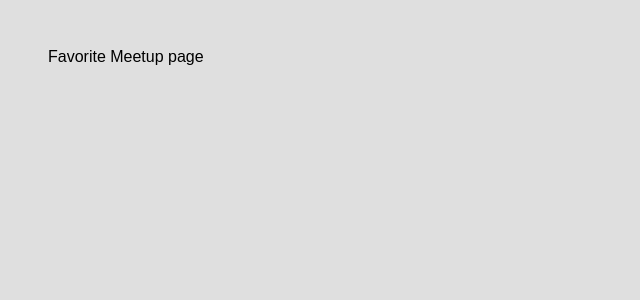
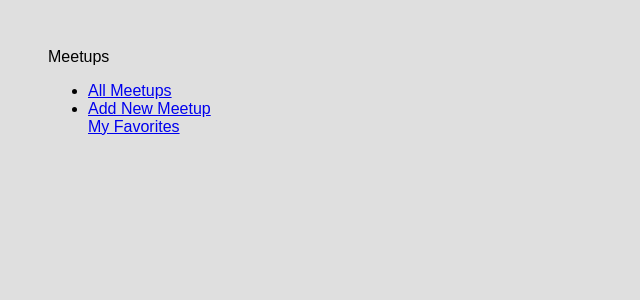
Before and after one commit to Martinkkyalo10/Meet-Ups-Pure-React-Project, a React (Create React App) app: page /favorites in a window 1280 px wide. Shown: the top 300 px of the page, without its empty margins (0-640 px from the left). Built offline with nearby package versions, Linux system fonts and the light colour scheme.

Commit message:
add main navigation and link it to respective respective pages n paths

```diff
--- a/src/App.js
+++ b/src/App.js
@@ -1,4 +1,5 @@
 import { Route, Switch } from "react-router-dom";
+import MainNavigation from "./components/layout/MainNavigation";
 import AllMeetupsPage from "./pages/AllMeetupsPage";
 import FavoritesPage from "./pages/FavoritesPage";
 import NewMeetupsPage from "./pages/NewMeetupsPage";
@@ -6,6 +7,7 @@
 function App() {
   return (
     <div>
+      <MainNavigation>
         <Switch>
           <Route path="/" exact={true}>
             <AllMeetupsPage />
@@ -17,6 +19,7 @@
             <FavoritesPage />
           </Route>
         </Switch>
+      </MainNavigation>
     </div>
   );
 }
--- /dev/null
+++ b/src/components/layout/MainNavigation.js
@@ -0,0 +1,22 @@
+import React from "react";
+import { Link } from "react-router-dom";
+
+export default function MainNavigation() {
+  return (
+    <header>
+      {/* logo section */}
+      <div>Meetups</div>
+      <nav>
+        <ul>
+          <li>
+            <Link to="/">All Meetups</Link>
+          </li>
+          <li>
+            <Link to="/new-meetup">Add New Meetup</Link>
+          </li>
+          <Link to="/favorites">My Favorites</Link>
+        </ul>
+      </nav>
+    </header>
+  );
+}
```
Lines whose indentation alone changed are shown as unchanged.
